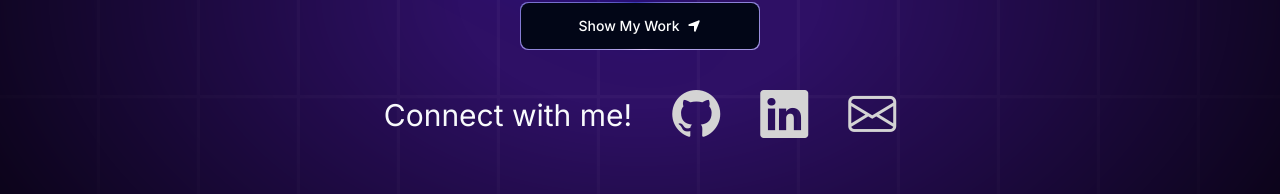
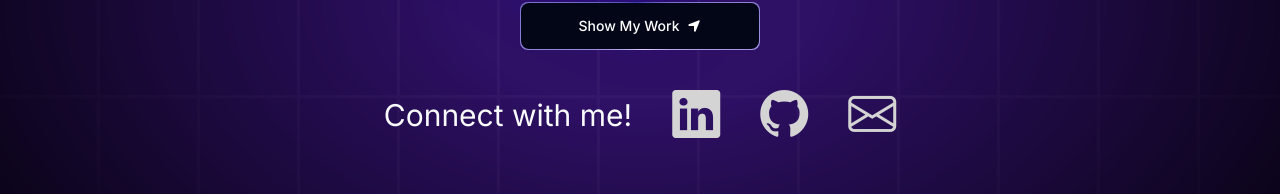
Before and after one commit to KaoushikMurugan/personal-website, a Next.js app: page / in a window 1280 px wide. Shown: the part 405-599 px from the top of the page. Built offline with nearby package versions, Linux system fonts and the light colour scheme.

Commit message:
Chore: Changed order of "connect with me" socials, and updated connect4 text

```diff
--- a/components/Hero.tsx
+++ b/components/Hero.tsx
@@ -58,13 +58,13 @@ const Hero = () => {
           <div className="flex relative justify-center items-center gap-10 text-5xl">
             <span className="text-3xl ">Connect with me!</span>
               <SocialIcon
-                platform="github"
-                link="https://github.com/KaoushikMurugan"
+                platform="linkedin"
+                link="https://www.linkedin.com/in/kaoushikmurugan/"
                 className="text-neutral-300"
               />
               <SocialIcon
-                platform="linkedin"
-                link="https://www.linkedin.com/in/kaoushikmurugan/"
+                platform="github"
+                link="https://github.com/KaoushikMurugan"
                 className="text-neutral-300"
               />
               <SocialIcon
--- a/data/timeline-items/Connect4.tsx
+++ b/data/timeline-items/Connect4.tsx
@@ -46,12 +46,12 @@ const Connect4SupportDescription = () => {
     return (
         <div>
             <div className="font-light text-lg space-y-2">
-                <p>Built an online multiplayer Connect-4 game on <AccentText text="TI CC3200"/> boards with an <AccentText text="AWS EC2"/> server managing game state.</p>
+                <p>Built an online multiplayer Connect-4 game on <AccentText text="TI CC3200 (32-bit ARM)"/> boards with an <AccentText text="AWS EC2"/> server managing game state.</p>
                 <ul className="list-disc list-inside pl-4">
                     <li key="40001">Designed <AccentText text="GPIO"/> input circuits using IR sensors and <AccentText text="SPI"/> for OLED display.</li>
                     <li key="40002">Used <AccentText text="AWS IoT"/> for board communication via <AccentText text="MQTT and REST"/>.</li>
                 </ul>
-                <p>Programmed clients in Embedded C and the server in TypeScript.</p>
+                <p>Programmed clients in <AccentText text="Embedded C"/> and the server in TypeScript.</p>
             </div>
 
             <div className="font-semibold text-lg mt-4">
```
